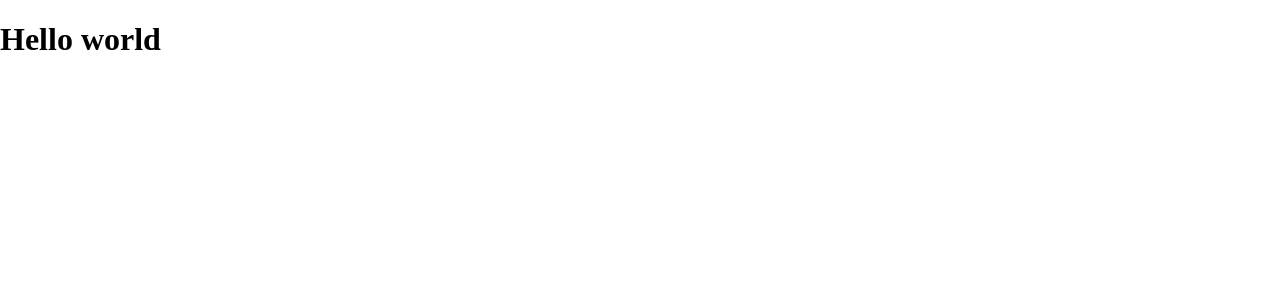
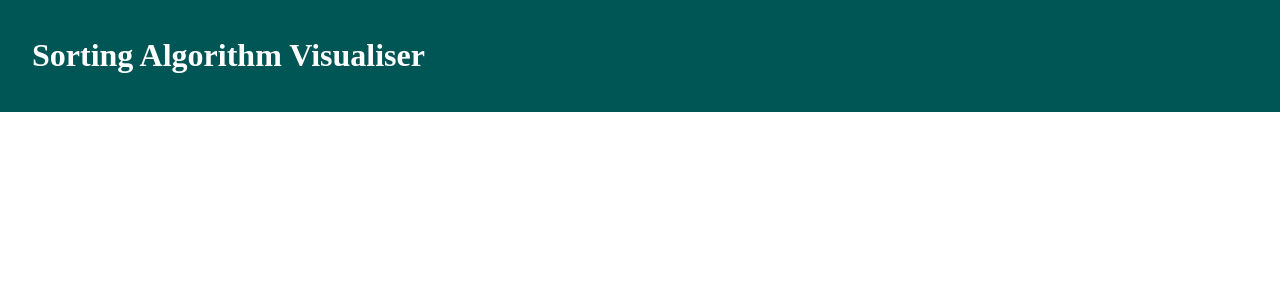
Before and after one commit to joshuasearle/sorting-algorithm-visualiser, a React (Create React App) app: page / in a window 1280 px wide. Shown: the top 300 px of the page. Built offline with nearby package versions, Linux system fonts and the light colour scheme; a web font is replaced by a local one.

Commit message:
added skeleton of menu bar

```diff
--- /dev/null
+++ b/src/App.js
@@ -0,0 +1,9 @@
+import React from 'react';
+
+import Menubar from './components/Menubar/Menubar';
+
+const App = () => {
+  return <Menubar />;
+};
+
+export default App;
--- /dev/null
+++ b/src/components/Menubar/Menubar.js
@@ -0,0 +1,13 @@
+import React from 'react';
+
+import classes from './Menubar.module.css';
+
+const Menubar = () => {
+  return (
+    <div className={classes.Menubar}>
+      <h1 className={classes.Title}>Sorting Algorithm Visualiser</h1>
+    </div>
+  );
+};
+
+export default Menubar;
--- /dev/null
+++ b/src/components/Menubar/Menubar.module.css
@@ -0,0 +1,11 @@
+.Menubar {
+  background-color: #005555;
+  margin: 0;
+  overflow: hidden;
+}
+
+.Title {
+  color: white;
+  display: block;
+  padding: 0.5em 1em;
+}
--- a/src/index.css
+++ b/src/index.css
@@ -1,4 +1,5 @@
-body {
+body,
+html {
   padding: 0;
   margin: 0;
 }
--- a/src/index.js
+++ b/src/index.js
@@ -1,5 +1,7 @@
 import React from 'react';
 import ReactDOM from 'react-dom';
+
+import App from './App.js';
 import './index.css';
 
-ReactDOM.render(<h1>Hello world</h1>, document.getElementById('root'));
+ReactDOM.render(<App />, document.getElementById('root'));
```
Also changed, not shown: src/components/Menubar/AlgorithmPicker/AlgorithmPicker.js (added, +7 -0 lines), src/components/inputs/DropdownMenu/DropdownMenu.js (added, +8 -0 lines), src/components/inputs/FormLabel/FormLabel.js (added, +7 -0 lines).
